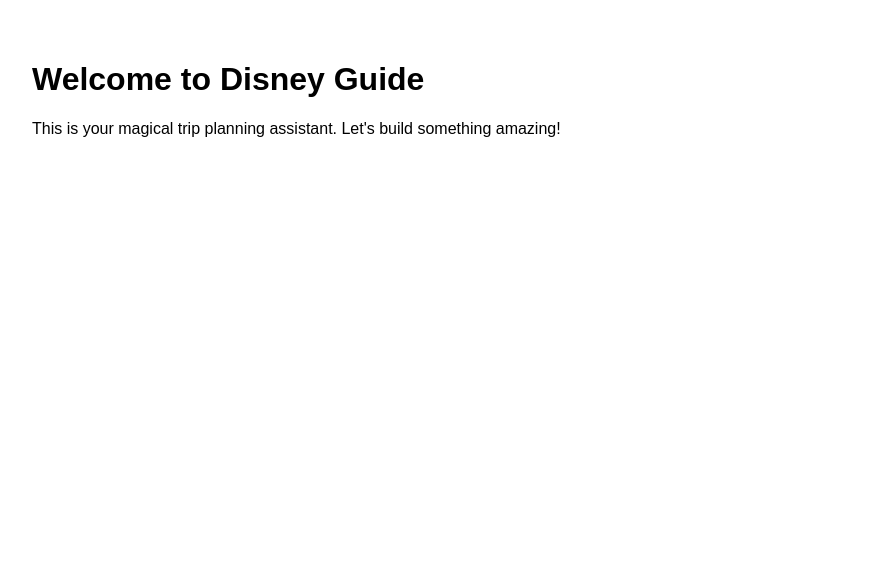
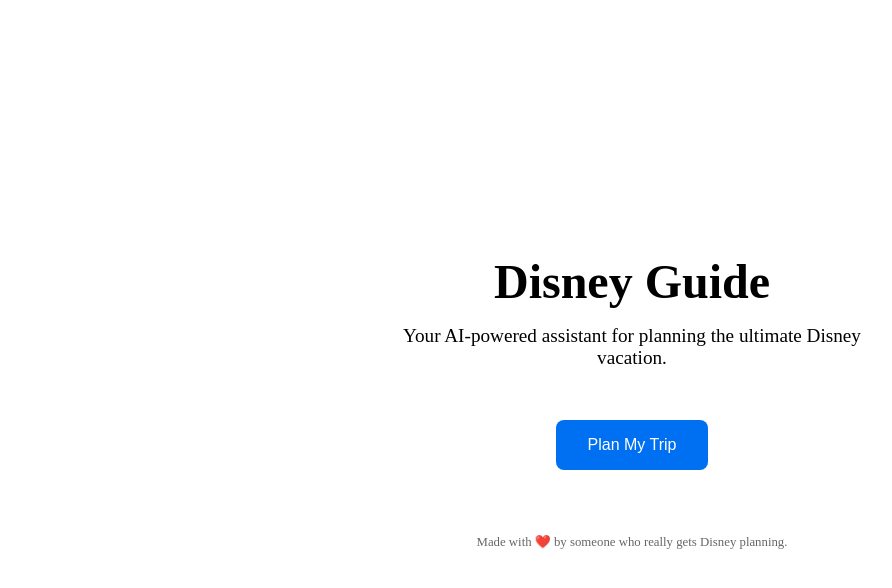
Before and after one commit to jstapleton22/disney-guide, a Next.js app: page / in a window 1280 px wide. Shown: the top 588 px of the page, without its empty margins (8-900 px from the left). Built offline with nearby package versions, Linux system fonts and the light colour scheme.

Commit message:
Update index.js

```diff
--- a/pages/index.js
+++ b/pages/index.js
@@ -1,9 +1,60 @@
+// pages/index.js
+import Head from 'next/head';
 
 export default function Home() {
   return (
-    <div style={{ padding: '2rem', fontFamily: 'sans-serif' }}>
-      <h1>Welcome to Disney Guide</h1>
-      <p>This is your magical trip planning assistant. Let's build something amazing!</p>
-    </div>
+    <>
+      <Head>
+        <title>Disney Guide</title>
+        <meta name="description" content="An AI-powered trip planner for Disney vacations" />
+      </Head>
+
+      <main style={styles.main}>
+        <h1 style={styles.title}>Disney Guide</h1>
+        <p style={styles.subtitle}>Your AI-powered assistant for planning the ultimate Disney vacation.</p>
+
+        <button style={styles.button} onClick={() => alert("Coming soon: AI trip planner!")}>
+          Plan My Trip
+        </button>
+
+        <p style={styles.footnote}>Made with ❤️ by someone who really gets Disney planning.</p>
+      </main>
+    </>
   );
 }
+
+const styles = {
+  main: {
+    height: '100vh',
+    display: 'flex',
+    flexDirection: 'column',
+    justifyContent: 'center',
+    alignItems: 'center',
+    padding: '0 1rem',
+    textAlign: 'center',
+  },
+  title: {
+    fontSize: '3rem',
+    margin: 0,
+  },
+  subtitle: {
+    fontSize: '1.2rem',
+    marginTop: '1rem',
+    maxWidth: '500px',
+  },
+  button: {
+    marginTop: '2rem',
+    padding: '1rem 2rem',
+    fontSize: '1rem',
+    cursor: 'pointer',
+    background: '#0070f3',
+    color: 'white',
+    border: 'none',
+    borderRadius: '8px',
+  },
+  footnote: {
+    marginTop: '4rem',
+    fontSize: '0.8rem',
+    color: '#666',
+  },
+};
```
